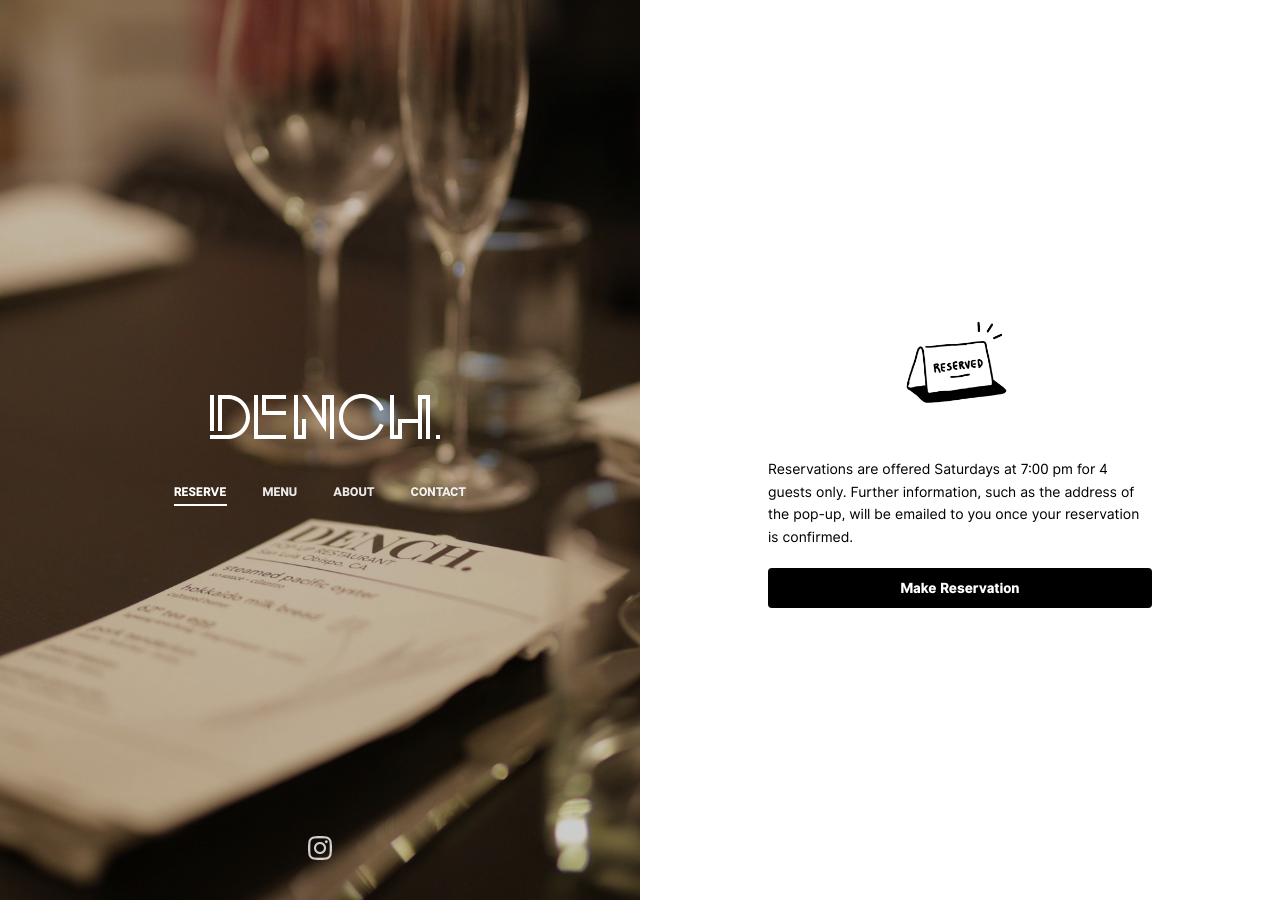
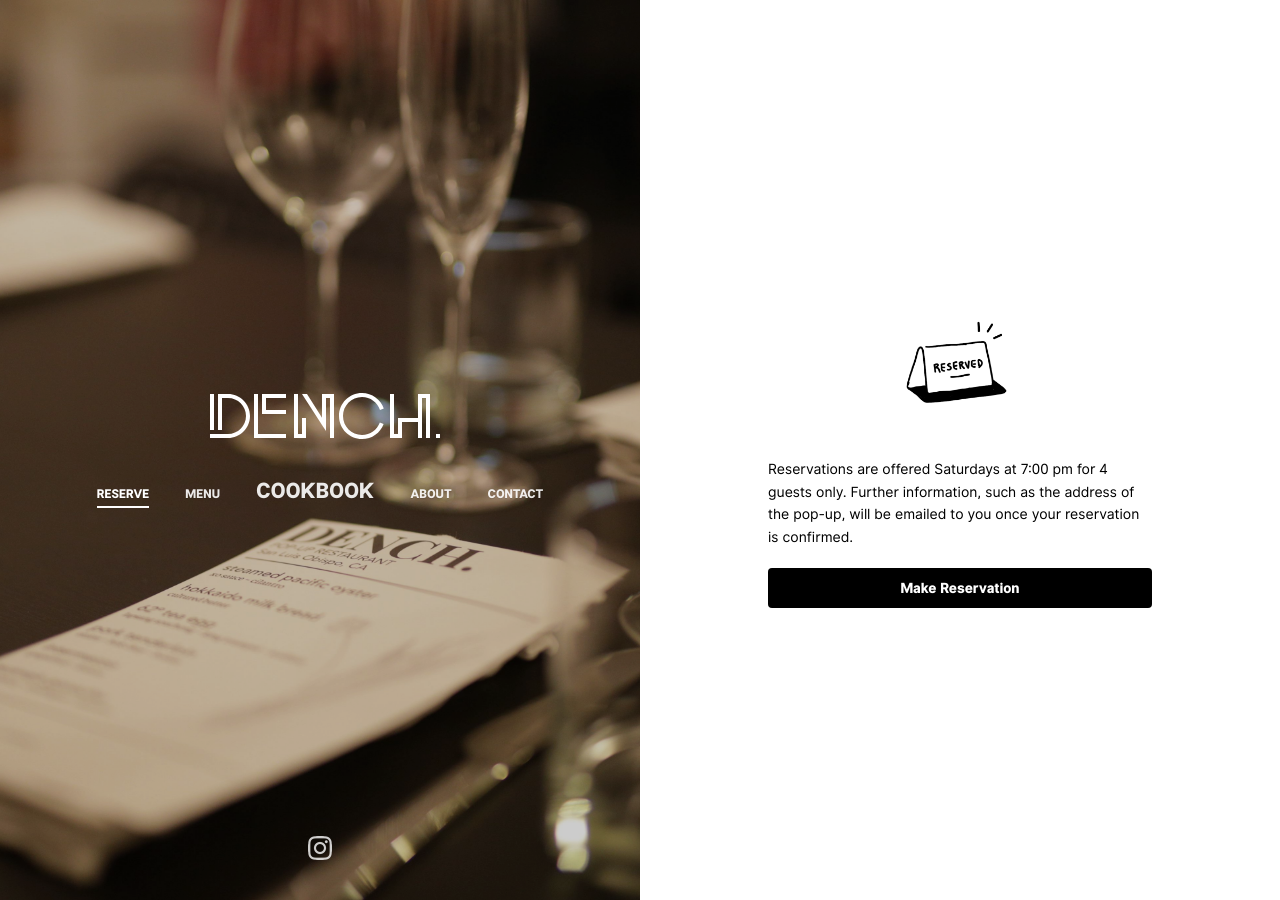
Before and after one commit to jwongdynasty/jwongdynasty.github.io, a Jekyll site: the page built from index.html, in a window 1280 px wide. Built offline with Jekyll 4.4.1, drawn with Linux system fonts in a browser that asks for light colours.

Commit message:
Added "Cookbook" nav element

```diff
--- a/_layouts/default.html
+++ b/_layouts/default.html
@@ -26,6 +26,9 @@
       <a href="/menu.html">
         <li{% if page.title == 'Menu' %} class="selected"{% endif %}>Menu</li>
       </a>
+      <a href="https://denchcookbook.com/" target="_blank">
+        <li{% if page.title == 'Cookbook' %} class="selected" {% endif %} style="font-size:150%">Cookbook</li>
+      </a>
       <a href="/about.html">
         <li{% if page.title == 'About' %} class="selected"{% endif %}>About</li>
       </a>
```
